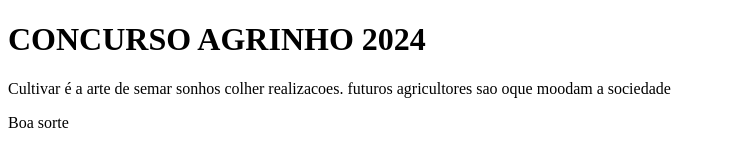
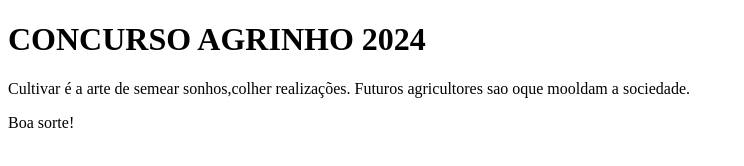
Before and after one commit to nataliacarparo/agrinho, a plain HTML site: page index.html in a window 1280 px wide. Shown: the whole page, without its empty margins (0-744 px from the left). Drawn offline with Linux system fonts and the light colour scheme.

Commit message:
Update index.html

```diff
--- a/index.html
+++ b/index.html
@@ -10,7 +10,7 @@
 <body>
   <h1>CONCURSO AGRINHO 2024</h1>
 
-    <p> Cultivar é a arte de semar sonhos colher realizacoes. futuros agricultores sao oque moodam a sociedade</p>
-    <p>Boa sorte</p>
+    <p> Cultivar é a arte de semear sonhos,colher realizações. Futuros agricultores sao oque mooldam a sociedade.</p>
+    <p>Boa sorte!</p>
 </head>
 </html>
```
